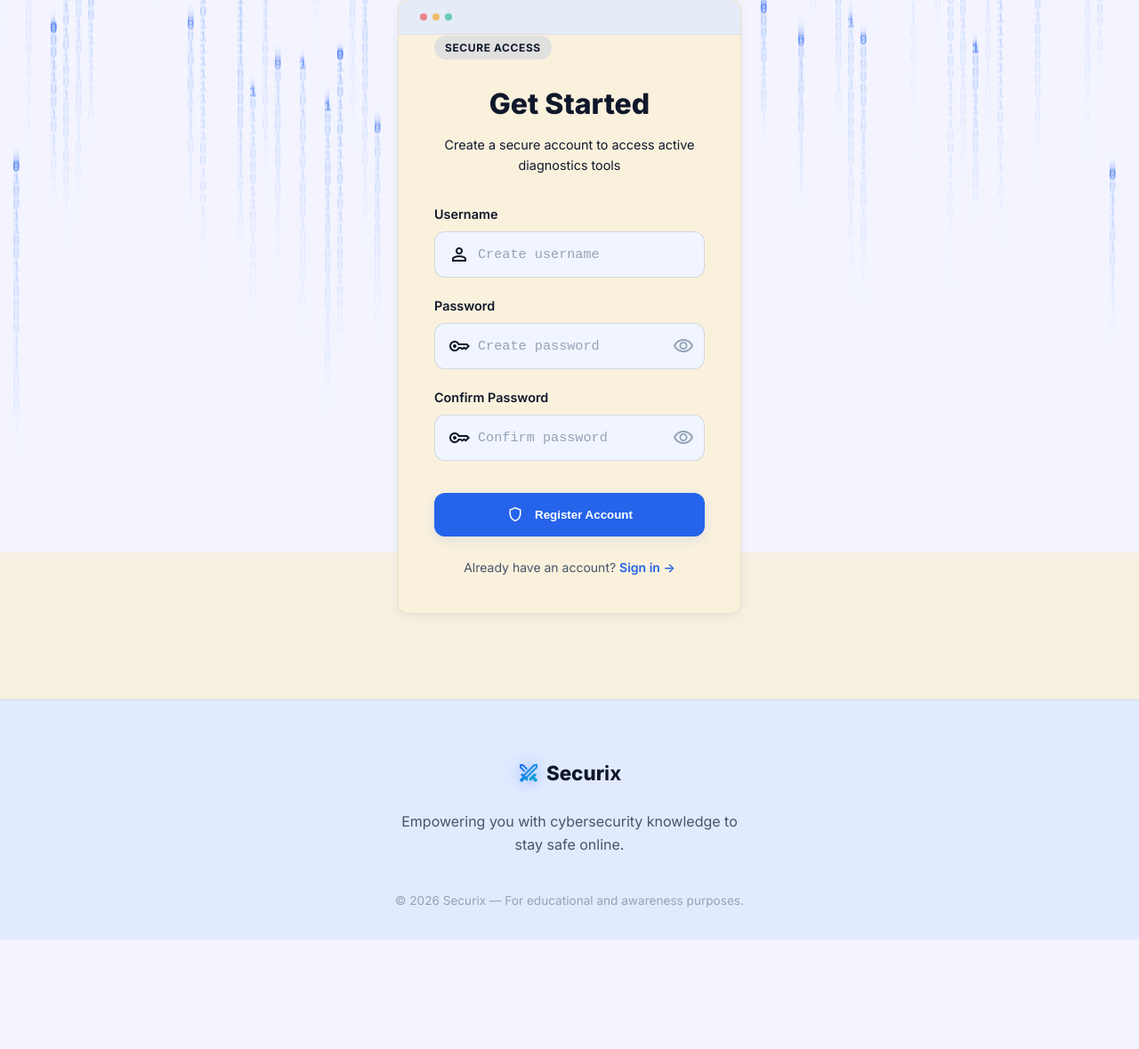
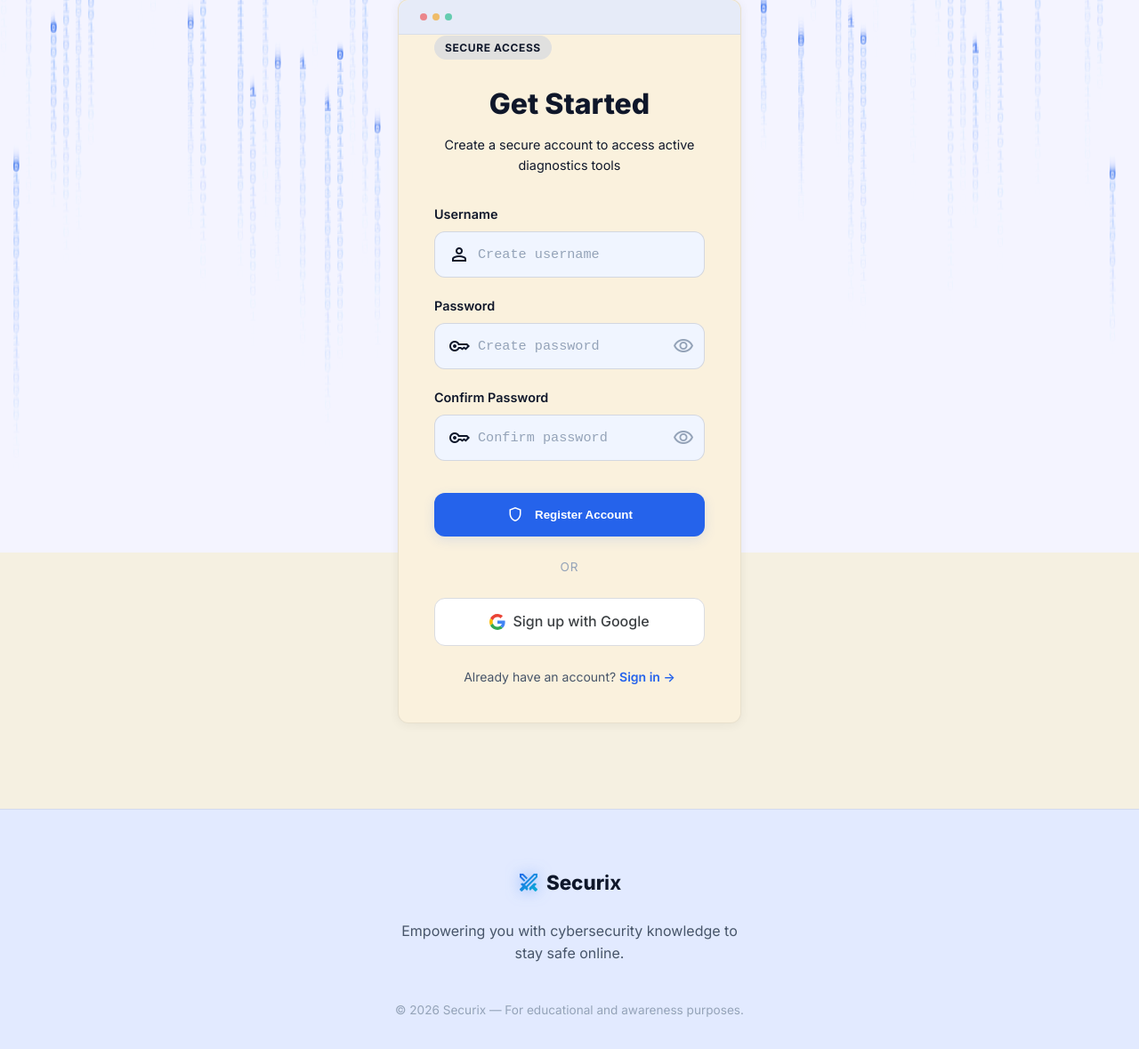
Before and after one commit to Billy3661/cyber_defense_system, a Flask app: page /register in a window 1280 px wide. Shown: the part 179-1358 px from the top of the page at 89% size. Before the commit the page ends 1235 px from the top, so only its background shows below. Run offline with Flask 3, Linux system fonts and the light colour scheme; some libraries are stand-ins or nearby versions.

Commit message:
Add Google OAuth 2.0 Sign-In functionality

```diff
--- a/app.py
+++ b/app.py
@@ -17,6 +17,7 @@ import whois
 import dns.resolver
 from werkzeug.security import generate_password_hash, check_password_hash
 from werkzeug.utils import secure_filename
+from authlib.integrations.flask_client import OAuth
 from dotenv import load_dotenv
 import database
 
@@ -679,6 +680,20 @@ app.secret_key = os.environ.get("SECRET_KEY")
 if not app.secret_key:
     app.secret_key = secrets.token_hex(32)
     logging.warning("No SECRET_KEY env var set. Generated a temporary key. Sessions will be invalidated on restart.")
+
+oauth = OAuth(app)
+google = oauth.register(
+    name='google',
+    client_id=os.environ.get("GOOGLE_CLIENT_ID"),
+    client_secret=os.environ.get("GOOGLE_CLIENT_SECRET"),
+    access_token_url='https://accounts.google.com/o/oauth2/token',
+    access_token_params=None,
+    authorize_url='https://accounts.google.com/o/oauth2/auth',
+    authorize_params=None,
+    api_base_url='https://www.googleapis.com/oauth2/v1/',
+    client_kwargs={'scope': 'openid email profile'},
+    server_metadata_url='https://accounts.google.com/.well-known/openid-configuration'
+)
 app.config["UPLOAD_FOLDER"] = os.path.join(app.root_path, "static", "uploads")
 os.makedirs(app.config["UPLOAD_FOLDER"], exist_ok=True)
 
@@ -1704,6 +1719,49 @@ def login():
 
     return render_template("login.html", login_failed=False)
 
+@app.route('/login/google')
+def login_google():
+    redirect_uri = url_for('authorize_google', _external=True)
+    return google.authorize_redirect(redirect_uri)
+
+@app.route('/authorize/google')
+def authorize_google():
+    try:
+        token = google.authorize_access_token()
+        resp = google.get('userinfo')
+        user_info = resp.json()
+    except Exception as e:
+        flash("Google login failed or was canceled.", "error")
+        return redirect(url_for('login'))
+
+    email = user_info.get('email', '').strip().lower()
+    if not email:
+        flash("Could not retrieve email from Google.", "error")
+        return redirect(url_for('login'))
+
+    # Check if user exists
+    user = database.get_user_by_username(email)
+
+    if not user:
+        # Create user with a dummy password hash to prevent normal login
+        database.create_user(email, generate_password_hash("*GOOGLE_OAUTH*"))
+        user = database.get_user_by_username(email)
+        flash("Your Google account has been registered successfully!", "success")
+    else:
+        flash(f"Welcome back, {email}! You are now securely logged in.", "success")
+
+    # Log them in
+    session["user_id"] = user["id"]
+    session["username"] = user["username"]
+    session["profile_image"] = user["profile_image"] if user["profile_image"] else ""
+
+    # Load saved VT API key from DB into session
+    saved_key = database.get_user_vt_key(user["username"])
+    if saved_key:
+        session["vt_api_key"] = saved_key
+
+    return redirect(url_for('index'))
+
 @app.route("/edit-profile", methods=["GET", "POST"])
 @login_required
 def edit_profile():
--- a/render.yaml
+++ b/render.yaml
@@ -17,5 +17,9 @@ services:
         sync: false
       - key: DATABASE_URL
         sync: false
+      - key: GOOGLE_CLIENT_ID
+        sync: false
+      - key: GOOGLE_CLIENT_SECRET
+        sync: false
       - key: PYTHON_VERSION
         value: "3.11.0"
--- a/requirements.txt
+++ b/requirements.txt
@@ -9,3 +9,4 @@ python-dotenv==1.0.1
 reportlab==5.0.0
 gunicorn==21.2.0
 psycopg2-binary==2.9.9
+Authlib==1.3.0
--- a/templates/register.html
+++ b/templates/register.html
@@ -66,6 +66,17 @@
             </button>
         </form>
 
+        <div style="margin: 1.5rem 0; display: flex; align-items: center; text-align: center; color: var(--text-muted); font-size: 0.85rem;">
+            <div style="flex-grow: 1; height: 1px; background: var(--border);"></div>
+            <span style="padding: 0 1rem; text-transform: uppercase; letter-spacing: 1px;">or</span>
+            <div style="flex-grow: 1; height: 1px; background: var(--border);"></div>
+        </div>
+
+        <a href="{{ url_for('login_google') }}" class="btn btn-outline btn-block" style="display: flex; align-items: center; justify-content: center; gap: 0.5rem; padding: 0.8rem; background: #ffffff; color: #3c4043; border-color: #dadce0;">
+            <svg width="18" height="18" xmlns="http://www.w3.org/2000/svg" viewBox="0 0 48 48"><path fill="#EA4335" d="M24 9.5c3.54 0 6.71 1.22 9.21 3.6l6.85-6.85C35.9 2.38 30.47 0 24 0 14.62 0 6.51 5.38 2.56 13.22l7.98 6.19C12.43 13.72 17.74 9.5 24 9.5z"/><path fill="#4285F4" d="M46.98 24.55c0-1.57-.15-3.09-.38-4.55H24v9.02h12.94c-.58 2.96-2.26 5.48-4.78 7.18l7.73 6c4.51-4.18 7.09-10.36 7.09-17.65z"/><path fill="#FBBC05" d="M10.53 28.59c-.48-1.45-.76-2.99-.76-4.59s.27-3.14.76-4.59l-7.98-6.19C.92 16.46 0 20.12 0 24c0 3.88.92 7.54 2.56 10.78l7.97-6.19z"/><path fill="#34A853" d="M24 48c6.48 0 11.93-2.13 15.89-5.81l-7.73-6c-2.15 1.45-4.92 2.3-8.16 2.3-6.26 0-11.57-4.22-13.47-9.91l-7.98 6.19C6.51 42.62 14.62 48 24 48z"/></svg>
+            <span style="font-weight: 500;">Sign up with Google</span>
+        </a>
+
         <div style="margin-top: 1.5rem; text-align: center; font-size: 0.875rem; color: var(--text-secondary);">
             Already have an account? <a href="{{ url_for('login') }}" style="color: var(--accent); font-weight: 600;">Sign in →</a>
         </div>
```
Also changed, not shown: templates/login.html (+11 -0 lines), 1 other file.
